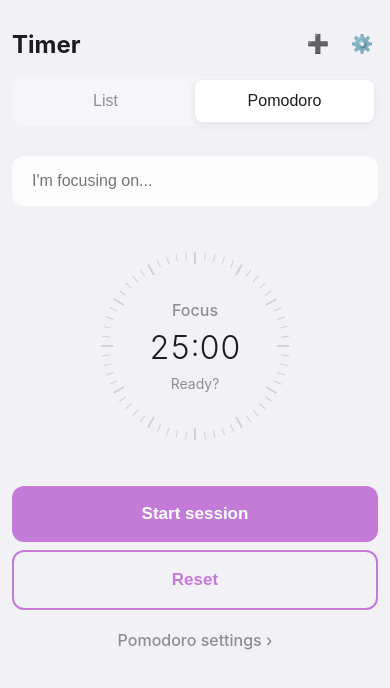
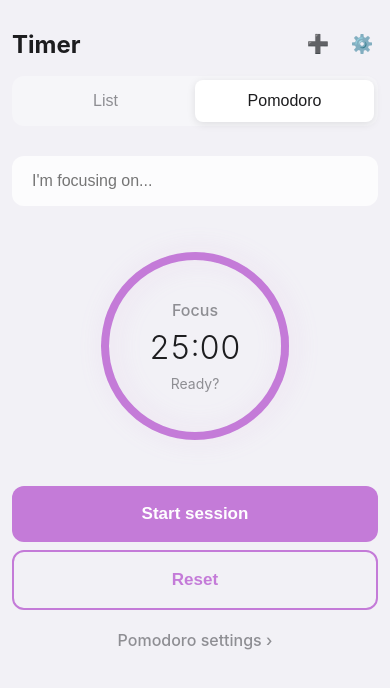
Before and after one commit to lagosland/pomodoro, a plain HTML site: page index.html in a window 390 px wide. Drawn offline with Linux system fonts and the light colour scheme; a web font is replaced by a local one.

Commit message:
Improve progress ring: reverse animation to drain down as timer counts down - Changed progress calculation to show remaining time instead of elapsed time - Progress ring now starts full and drains down as time passes - Creates more intuitive visual representation of time remaining - Removed cluttered clock tick marks for cleaner appearance

```diff
--- a/index.html
+++ b/index.html
@@ -34,76 +34,22 @@
 
             <div class="timer-circle-container">
                 <div class="timer-circle">
-                    <!-- Clock tick marks -->
-                    <div class="tick-marks">
-                        <div class="tick major" style="transform: rotate(0deg)"></div>
-                        <div class="tick minor" style="transform: rotate(6deg)"></div>
-                        <div class="tick minor" style="transform: rotate(12deg)"></div>
-                        <div class="tick minor" style="transform: rotate(18deg)"></div>
-                        <div class="tick minor" style="transform: rotate(24deg)"></div>
-                        <div class="tick major" style="transform: rotate(30deg)"></div>
-                        <div class="tick minor" style="transform: rotate(36deg)"></div>
-                        <div class="tick minor" style="transform: rotate(42deg)"></div>
-                        <div class="tick minor" style="transform: rotate(48deg)"></div>
-                        <div class="tick minor" style="transform: rotate(54deg)"></div>
-                        <div class="tick major" style="transform: rotate(60deg)"></div>
-                        <div class="tick minor" style="transform: rotate(66deg)"></div>
-                        <div class="tick minor" style="transform: rotate(72deg)"></div>
-                        <div class="tick minor" style="transform: rotate(78deg)"></div>
-                        <div class="tick minor" style="transform: rotate(84deg)"></div>
-                        <div class="tick major" style="transform: rotate(90deg)"></div>
-                        <div class="tick minor" style="transform: rotate(96deg)"></div>
-                        <div class="tick minor" style="transform: rotate(102deg)"></div>
-                        <div class="tick minor" style="transform: rotate(108deg)"></div>
-                        <div class="tick minor" style="transform: rotate(114deg)"></div>
-                        <div class="tick major" style="transform: rotate(120deg)"></div>
-                        <div class="tick minor" style="transform: rotate(126deg)"></div>
-                        <div class="tick minor" style="transform: rotate(132deg)"></div>
-                        <div class="tick minor" style="transform: rotate(138deg)"></div>
-                        <div class="tick minor" style="transform: rotate(144deg)"></div>
-                        <div class="tick major" style="transform: rotate(150deg)"></div>
-                        <div class="tick minor" style="transform: rotate(156deg)"></div>
-                        <div class="tick minor" style="transform: rotate(162deg)"></div>
-                        <div class="tick minor" style="transform: rotate(168deg)"></div>
-                        <div class="tick minor" style="transform: rotate(174deg)"></div>
-                        <div class="tick major" style="transform: rotate(180deg)"></div>
-                        <div class="tick minor" style="transform: rotate(186deg)"></div>
-                        <div class="tick minor" style="transform: rotate(192deg)"></div>
-                        <div class="tick minor" style="transform: rotate(198deg)"></div>
-                        <div class="tick minor" style="transform: rotate(204deg)"></div>
-                        <div class="tick major" style="transform: rotate(210deg)"></div>
-                        <div class="tick minor" style="transform: rotate(216deg)"></div>
-                        <div class="tick minor" style="transform: rotate(222deg)"></div>
-                        <div class="tick minor" style="transform: rotate(228deg)"></div>
-                        <div class="tick minor" style="transform: rotate(234deg)"></div>
-                        <div class="tick major" style="transform: rotate(240deg)"></div>
-                        <div class="tick minor" style="transform: rotate(246deg)"></div>
-                        <div class="tick minor" style="transform: rotate(252deg)"></div>
-                        <div class="tick minor" style="transform: rotate(258deg)"></div>
-                        <div class="tick minor" style="transform: rotate(264deg)"></div>
-                        <div class="tick major" style="transform: rotate(270deg)"></div>
-                        <div class="tick minor" style="transform: rotate(276deg)"></div>
-                        <div class="tick minor" style="transform: rotate(282deg)"></div>
-                        <div class="tick minor" style="transform: rotate(288deg)"></div>
-                        <div class="tick minor" style="transform: rotate(294deg)"></div>
-                        <div class="tick major" style="transform: rotate(300deg)"></div>
-                        <div class="tick minor" style="transform: rotate(306deg)"></div>
-                        <div class="tick minor" style="transform: rotate(312deg)"></div>
-                        <div class="tick minor" style="transform: rotate(318deg)"></div>
-                        <div class="tick minor" style="transform: rotate(324deg)"></div>
-                        <div class="tick major" style="transform: rotate(330deg)"></div>
-                        <div class="tick minor" style="transform: rotate(336deg)"></div>
-                        <div class="tick minor" style="transform: rotate(342deg)"></div>
-                        <div class="tick minor" style="transform: rotate(348deg)"></div>
-                        <div class="tick minor" style="transform: rotate(354deg)"></div>
-                    </div>
-
                     <!-- Progress Ring -->
                     <svg class="progress-ring-svg" width="280" height="280">
+                        <!-- Background circle -->
+                        <circle
+                            class="progress-ring-bg"
+                            stroke="#e5e5ea"
+                            stroke-width="8"
+                            fill="transparent"
+                            r="130"
+                            cx="140"
+                            cy="140"/>
+                        <!-- Progress circle -->
                         <circle
                             class="progress-ring-circle"
                             stroke="#c47bd8"
-                            stroke-width="6"
+                            stroke-width="8"
                             fill="transparent"
                             r="130"
                             cx="140"
--- a/script.js
+++ b/script.js
@@ -408,7 +408,7 @@ class PomodoroTimer {
     updateProgress() {
         const totalSeconds = this.getSessionDuration() * 60;
         const remainingSeconds = this.currentTime;
-        const progress = (totalSeconds - remainingSeconds) / totalSeconds;
+        const progress = remainingSeconds / totalSeconds; // Progress based on remaining time
         const offset = this.circumference - (progress * this.circumference);
 
         this.progressCircle.style.strokeDashoffset = offset;
--- a/style.css
+++ b/style.css
@@ -128,45 +128,21 @@ body {
     height: 280px;
 }
 
-/* Tick Marks */
-.tick-marks {
-    position: absolute;
-    width: 100%;
-    height: 100%;
-    top: 0;
-    left: 0;
-}
-
-.tick {
-    position: absolute;
-    background: #d1d1d6;
-    left: 50%;
-    top: 6px;
-    transform-origin: 50% 134px;
-}
-
-.tick.major {
-    width: 2px;
-    height: 12px;
-    margin-left: -1px;
-}
-
-.tick.minor {
-    width: 1px;
-    height: 8px;
-    margin-left: -0.5px;
-}
-
 /* Progress Ring */
 .progress-ring-svg {
     position: absolute;
     top: 0;
     left: 0;
     transform: rotate(-90deg);
+    filter: drop-shadow(0 4px 12px rgba(196, 123, 216, 0.2));
+}
+
+.progress-ring-bg {
+    opacity: 0.2;
 }
 
 .progress-ring-circle {
-    transition: stroke-dasharray 0.3s ease-in-out;
+    transition: stroke-dasharray 0.5s cubic-bezier(0.4, 0, 0.2, 1);
     stroke-linecap: round;
     stroke-dasharray: 816.814; /* 2 * π * 130 */
     stroke-dashoffset: 816.814;
@@ -590,8 +566,10 @@ body {
         stroke-dashoffset: 691.15;
     }
 
-    .tick {
-        transform-origin: 50% 114px;
+    .progress-ring-bg {
+        r: 110px;
+        cx: 120;
+        cy: 120;
     }
 
     .time-display {
@@ -630,8 +608,10 @@ body {
         stroke-dashoffset: 565.487;
     }
 
-    .tick {
-        transform-origin: 50% 94px;
+    .progress-ring-bg {
+        r: 90px;
+        cx: 100;
+        cy: 100;
     }
 
     .time-display {
@@ -681,8 +661,10 @@ body {
         stroke-dashoffset: 942.478;
     }
 
-    .tick {
-        transform-origin: 50% 154px;
+    .progress-ring-bg {
+        r: 150px;
+        cx: 160;
+        cy: 160;
     }
 
     .time-display {
```
